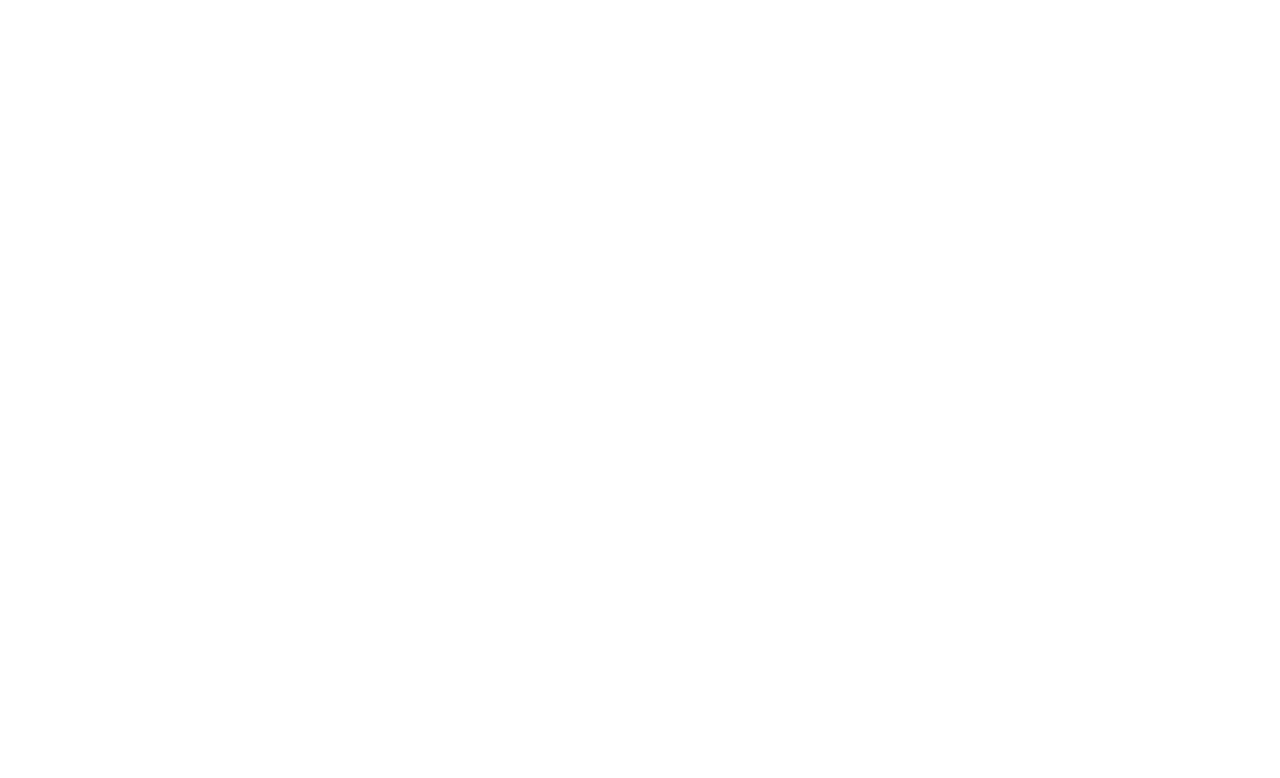
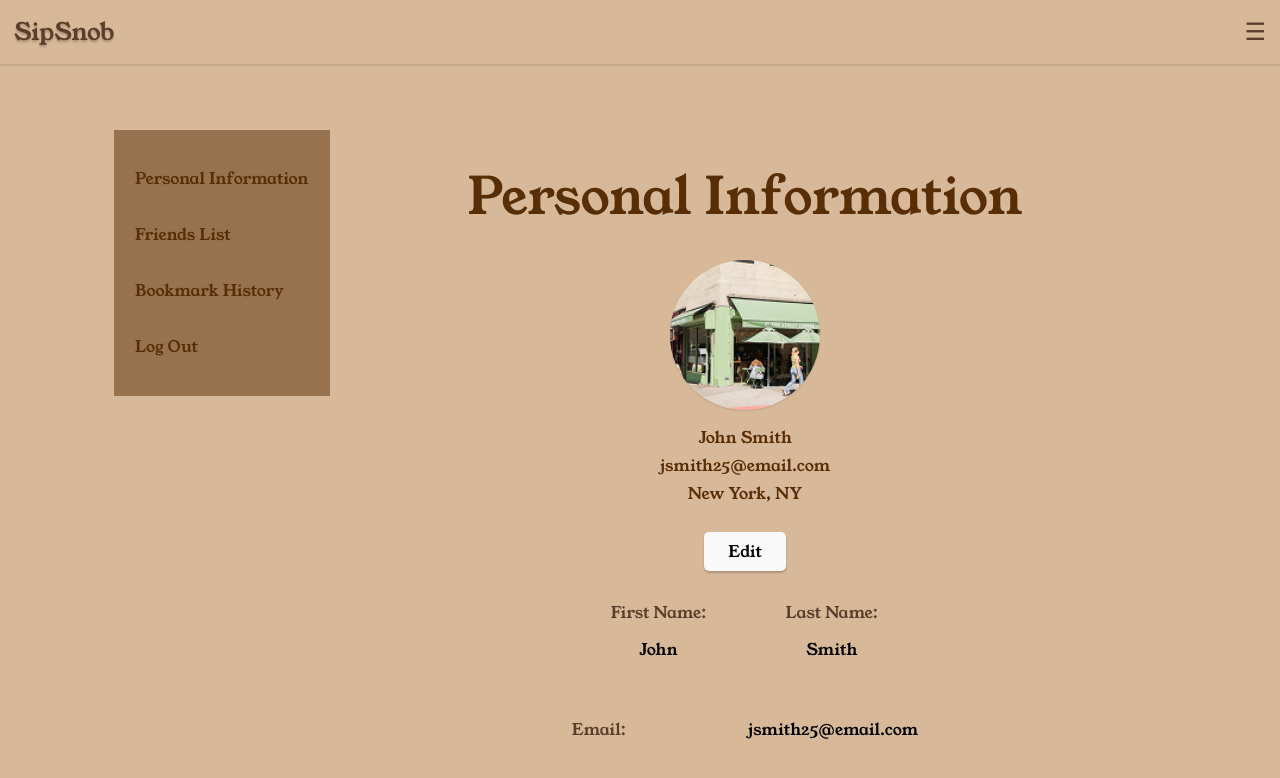
Before and after one commit to Veneloo/SipSnob, a React (Vite) app in the folder sipsnob/: page /profile in a window 1280 px wide. Before the commit this address had no page. Shown: the top 778 px of the page. Built offline with nearby package versions, Linux system fonts and the light colour scheme.

Commit message:
fixed layout and profile page work

```diff
--- a/sipsnob/dev-dist/sw.js
+++ b/sipsnob/dev-dist/sw.js
@@ -79,7 +79,7 @@
    */
   workbox.precacheAndRoute([{
     "url": "index.html",
-    "revision": "0.c35vsgif6d"
+    "revision": "0.nkdc4slpnd"
   }], {});
   workbox.cleanupOutdatedCaches();
   workbox.registerRoute(new workbox.NavigationRoute(workbox.createHandlerBoundToURL("index.html"), {
--- a/sipsnob/src/App.jsx
+++ b/sipsnob/src/App.jsx
@@ -9,6 +9,7 @@
 //import Profile from './pages/profile';
 import Discover from './pages/discover';
 import Ratings from './pages/ratings';
+import Profile from './pages/profile';
 
 function App() {
   return (
@@ -25,7 +26,7 @@
       {/* Navbar should be present on all other pages */}
 
         <Route path="/home" element={<><Navbar/><HomePage /></>} />
-        {/*<Route path="/profile" element={<Profile />} />*/}
+        <Route path="/profile" element={<><Navbar/><Profile /></>} />
         <Route path="/discover" element={<><Navbar/><Discover /></>} />
         <Route path="/ratings" element={<><Navbar/><Ratings /></>} />
       </Routes>
--- a/sipsnob/src/components/Navbar.jsx
+++ b/sipsnob/src/components/Navbar.jsx
@@ -20,6 +20,7 @@
         display: "flex",
         justifyContent: "space-between",
         alignItems: "center",
+        backgroundColor:"#d7b898",
         boxShadow: "0 2px 2px rgb(0,0,0,0.1)",
         zIndex: "1000"
 
--- a/sipsnob/src/pages/home.jsx
+++ b/sipsnob/src/pages/home.jsx
@@ -45,7 +45,8 @@
             backgroundPosition: "center",
             borderRadius: "50px",
             opacity: "0.4",
-            zIndex: "1"
+            zIndex: "1",
+            boxShadow: "0 1px 1px rgb(0,0,0,0.1)"
 
         }}>
         </div>
@@ -74,7 +75,8 @@
 const HomePage = () =>{
     return (
 
-        <div className="page-container">
+        <div className="page-container" style={{
+}}>
 
         <h1 style={{
             marginTop: "5%",
--- a/sipsnob/src/pages/launch.jsx
+++ b/sipsnob/src/pages/launch.jsx
@@ -14,13 +14,15 @@
         <div className="page-container"
             style={{
                 justifyContent: "center",
-                backgroundColor: "#8B5E3C"
+                backgroundColor: "#8B5E3C",
+                flexWrap: "pretty",
+                textWrap: "pretty"
             }}>
             <div className="max-w-4xl mx-auto p-6">
 
             {/*Welcome to SipSnob */}
-            <p  style={{ color: "#572e05",  fontSize: "1.5em"}}> Welcome to </p>
-            <h1 style={{textShadow: "0 2px 2px rgb(0,0,0,0.2)", margin: "-12px", color: "#f5e1c8", fontWeight: "bold", fontSize: "6em"}}> SipSnob</h1>
+            <p  style={{ color: "#572e05"}}> Welcome to </p>
+            <h1 style={{textShadow: "0 2px 2px rgb(0,0,0,0.2)", margin: "-12px", color: "#f5e1c8", fontWeight: "bold", fontSize: "10ex"}}> SipSnob</h1>
 
             {/*About Us*/}
             <p style={{marginTop: "36px", color: "#572e05"}}>Your guide to the best brews, powered by coffee enthusiasts like you.</p>
--- a/sipsnob/src/pages/pages.css
+++ b/sipsnob/src/pages/pages.css
@@ -1,7 +1,7 @@
 .page-container {
   padding: 50px;
   height: 100%;
-  width: 100%;
+  max-width: 100%;
   background-color: #d7b898;
   font-family: YoungSerif;
   font-weight: bold;
--- a/sipsnob/src/pages/profile.jsx
+++ b/sipsnob/src/pages/profile.jsx
@@ -1,5 +1,275 @@
 import React from "react";
+import './pages.css'
+import sampleImg from "../assets/sampleimg.png"
+import { useState } from "react";
 
-function Profile(){
+const Profile = () => {
+    const [isVisible, setIsVisible] = useState(false);
 
-}
+    const toggleEditContent = () => {
+        setIsVisible(!isVisible)
+    }
+
+    return(
+        <div className="page-container"
+        style={{
+            overflowY: "scroll"
+        }}>
+
+
+        <div style={{
+            display: "flex",
+            flexDirection: "row",
+            margin: "64px",
+        }}>
+        {/*Page Table Content*/}
+        <div style={{
+            width: "fit-content",
+            height: "fit-content",
+            backgroundColor: "rgba(87, 46, 5, 0.5)",
+            display: "flex",
+            flexDirection: "column",
+            textAlign: "left",
+            padding: "2%",
+            position: "sticky",
+            top: "10%"
+        }}>
+
+         <p onClick={() => window.location.replace("/profile/#PersonalInfo")} >Personal Information</p>
+         <p onClick={() => window.location.replace("/profile/#Friends")} >Friends List</p>
+         <p onClick={() => window.location.replace("/profile/#BookmarkHistory")} >Bookmark History</p>
+         <p onClick={() => window.location.replace("/profile/#LogOut")} >Log Out</p>
+
+
+        </div>
+        {/*Item Content*/}
+        <div style={{
+            display: "flex",
+            flexDirection: "column",
+            justifyContent: "center",
+            alignItems: "center",
+            width: "75%",
+            margin: "2%",
+        }}>
+        {/*Personal Information*/}
+        <h1 style={{color: "#572e05"}}>Personal Information</h1>
+
+        <div id="PersonalInfo" style={{
+            display: "flex",
+            flexDirection: "column",
+            alignItems: "center"
+        }}>
+            {/*Edit
+                reveals inputs*/}
+
+            {/* Profile Picture*/}
+            <div style={{
+
+                height: "150px",
+                width: "150px",
+                backgroundImage: `url(${sampleImg})`,
+                backgroundSize: "cover",
+                backgroundPosition: "center",
+                borderRadius: "100%",
+                boxShadow: "0 1px 2px rgb(0,0,0,0.1)",
+                flexWrap: "wrap"
+
+            }}>
+
+            </div>
+
+            {/*Info Box*/}
+
+            <div style={{
+            display: "flex",
+            flexDirection: "column",
+            justifyContent:"space-around",
+            }}>
+                <p> John Smith </p>
+                <p style={{marginTop: "-12px"}}> jsmith25@email.com</p>
+                <p style={{marginTop: "-12px"}}> New York, NY</p>
+            </div>
+
+            <button className="button" style={{maxHeight: "fit-content"}} onClick={toggleEditContent}>Edit</button>
+            </div>
+
+
+            {isVisible && (
+
+
+                <form>
+                    <div style={{
+                display: "flex",
+                flexDirection: "row",
+                margin: "24px",
+                }}>
+                    <div style={{
+                    display: "flex",
+                    flexDirection: "column",
+                    margin: "24px",
+                    }}>
+                    <label>First Name: </label>
+                    <input style={{
+                        display: "inline-block",
+                        height: "50%",
+                        width: "100%",
+                        backgroundColor: "#572e05"
+                    }}/>
+                    </div>
+                    <div style={{
+                    display: "flex",
+                    flexDirection: "column",
+                    margin: "24px",
+                    }}>
+                    <label>Last Name: </label>
+                    <input style={{
+                        display: "inline-block",
+                        height: "50%",
+                        width: "100%",
+                        backgroundColor: "#572e05"
+                    }}/>
+                    </div>
+                </div>
+                <div style={{
+                display: "flex",
+                flexDirection: "row",
+                margin: "24px",
+                }}>
+                    <div style={{
+                    display: "flex",
+                    flexDirection: "column",
+                    margin: "24px",
+                    }}>
+                    <label> Username: </label>
+                    <input style={{
+                        display: "inline-block",
+                        height: "50%",
+                        width: "100%",
+                        backgroundColor: "#572e05"
+                    }}/>
+                    </div>
+                    <div style={{
+                    display: "flex",
+                    flexDirection: "column",
+                    justifyContent:"space-evenly" ,
+                    margin: "24px",
+                    }}>
+                    <label>Email: </label>
+                    <input style={{
+                        display: "inline-block",
+                        height: "50%",
+                        width: "100%",
+                        backgroundColor: "#572e05"
+                    }}/>
+                    </div>
+                </div>
+                </form>
+
+
+            )}
+
+            <div style={{
+                width: "50%"
+                }}>
+           <div style={{
+            display: "flex",
+            flexDirection: "row",
+            justifyContent:"space-evenly" ,
+            margin: "24px",
+            }}>
+            {/*First Name*/}
+            <div style={{
+            display: "flex",
+            flexDirection: "column",
+            width: "100%"
+                }}>
+                {/*Last Name*/}
+                <p style={{color: "#5a3e2b", marginTop: "-2%"}}>First Name:</p>
+                <p style={{color: "black", marginTop: "-2%"}}>John</p>
+                </div>
+            <div style={{
+            display: "flex",
+            flexDirection: "column",
+            width: "100%"
+                }}>
+
+            <p style={{color: "#5a3e2b", marginTop: "-2%"}}>Last Name:</p>
+                <p style={{color: "black", marginTop: "-2%"}}>Smith</p>
+                </div>
+            </div>
+            {/*Email*/}
+            <div style={{
+            display: "flex",
+            flexDirection: "row",
+            justifyContent:"space-between" ,
+            margin: "24px"
+            }}>
+            <p style={{color: "#5a3e2b"}}>Email:</p>
+            <p style={{color: "black"}}> jsmith25@email.com</p>
+            </div>
+
+
+
+
+
+
+            {/*UserName*/}
+            <div style={{
+            display: "flex",
+            flexDirection: "row",
+            justifyContent:"space-between" ,
+            width: "90%",
+            margin: "24px"
+            }}>
+            <p style={{color: "#5a3e2b"}}>Username:</p>
+            <p style={{color: "black"}}>John Smith</p>
+            </div>
+            {/*Location*/}
+            <div style={{
+            display: "flex",
+            flexDirection: "row",
+            justifyContent:"space-between",
+            margin: "24px",
+            }}>
+            <p style={{color: "#5a3e2b"}}>Location:</p>
+            <p style={{color: "black"}}>John Smith</p>
+            </div>
+
+            {/*Change Password*/}
+            <h2 style={{color: "#5a3e2b"}}>Change Password</h2>
+
+            {/*Save Changes*/}
+</div>
+
+        {/*Friends List*/}
+
+        <div id="Friends">
+
+        </div>
+
+            {/*Add or delete friends*/}
+            {/*Search for friends*/}
+
+        {/*Bookmark History*/}
+
+        <div id="BookmarkHistory">
+
+        </div>
+            {/*Edit*/}
+            {/*Clear*/}
+
+        {/*Log Out*/}
+        <div id="LogOut">
+
+        </div>
+
+
+
+        </div>
+        </div>
+</div>
+
+    );
+};
+
+export default Profile;
```
Also changed, not shown: sipsnob/src/pages/login.jsx (+5 -4 lines), sipsnob/src/pages/signup.jsx (+10 -7 lines).
